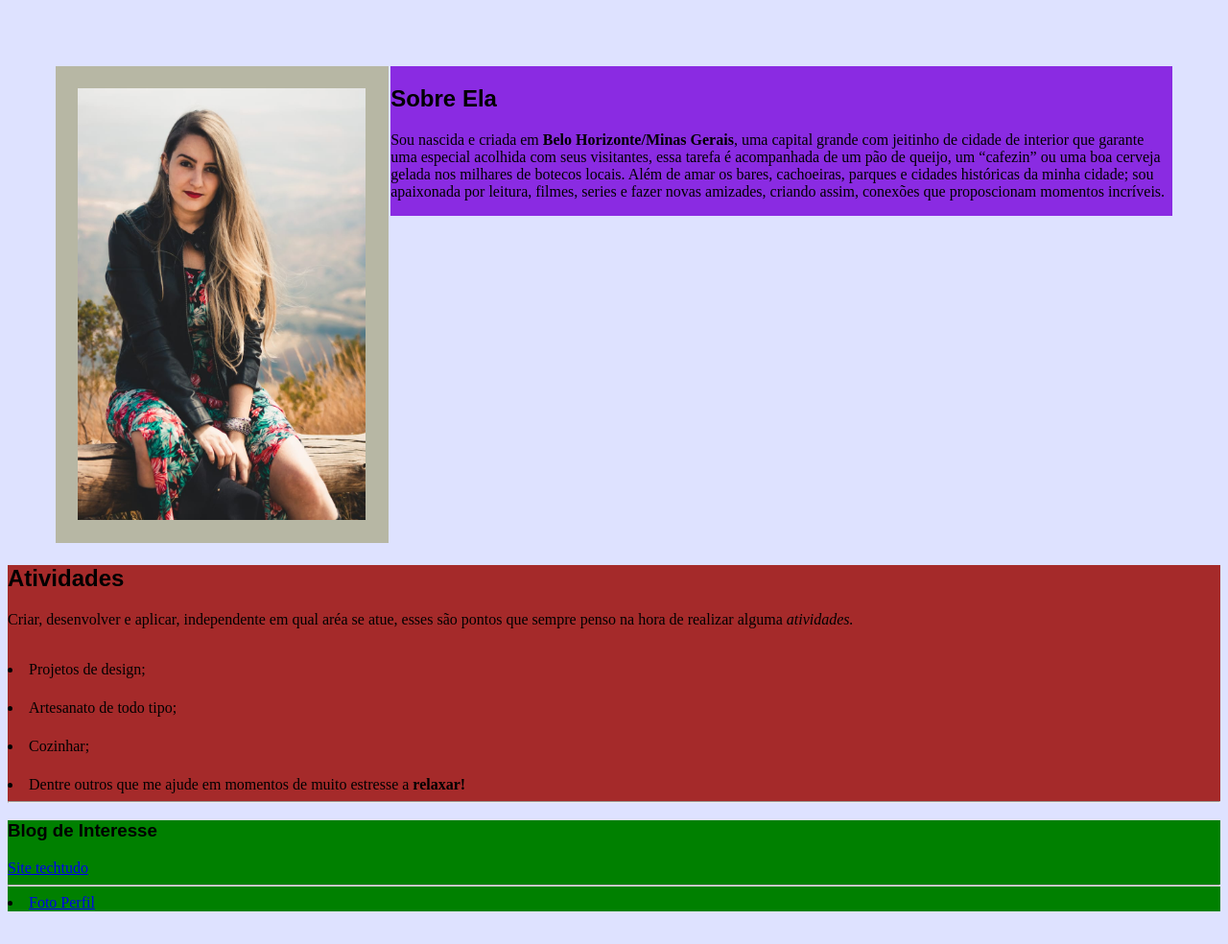
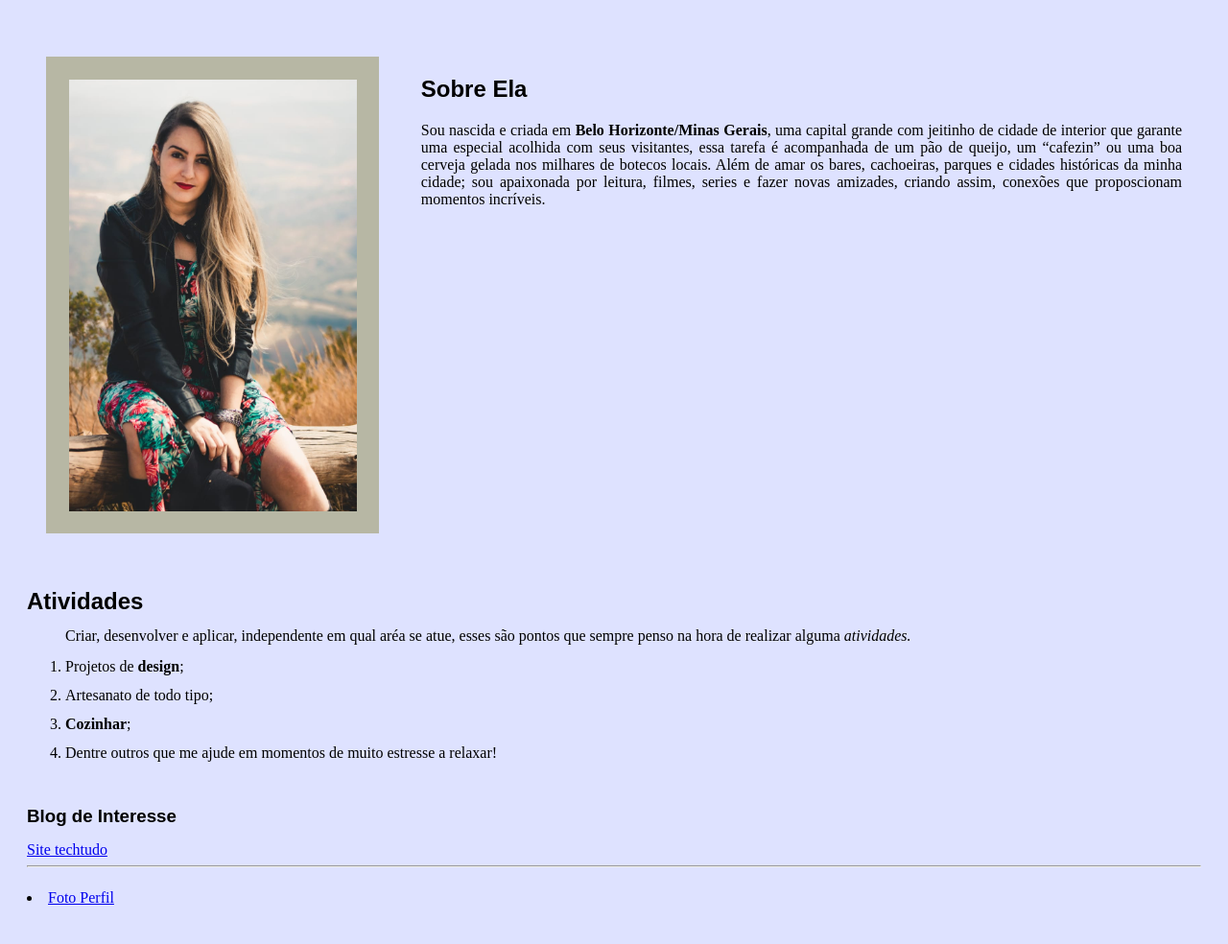
Before and after one commit to Gabriela-Guerra/Gabriela-Guerra.github.io, a plain HTML site: page index.html in a window 1280 px wide. Shown: the part 61-1045 px from the top of the page at 96% size. Before the commit the page ends 1019 px from the top, so only its background shows below. Drawn offline with Linux system fonts and the light colour scheme.

Commit message:
adiciona estilo CSS na parte tres do exercicio

```diff
--- a/index.html
+++ b/index.html
@@ -27,21 +27,19 @@
     <div class="tituloatividades_texto">
      <h2>Atividades</h2>
 
-     </ul>
-      <p><en>Criar, desenvolver e aplicar</en>, independente em qual aréa se atue, esses são pontos que sempre penso na hora de realizar alguma <i>atividades.</i></p> <br>
-      <li class="tamanho1elemento">Projetos de design;</li>
+     <ol>
+      <p><en>Criar, desenvolver e aplicar</en>, independente em qual aréa se atue, esses são pontos que sempre penso na hora de realizar alguma <i>atividades.</i></p>
+      <li class="tamanho1elemento">Projetos de <strong>design</strong>;</li>
       <li class="tamanho2elemento">Artesanato de todo tipo;</li>
-      <li class="tamanho3elemento">Cozinhar;</li>
-      <li>Dentre outros que me ajude em momentos de muito estresse a <strong>relaxar!</strong></li>
-      <hr>
-      </ul>
+      <li class="tamanho3elemento"><strong>Cozinhar</strong>;</li>
+      <li class="tamanho4elemento">Dentre outros que me ajude em momentos de muito estresse a relaxar!</li><br>
+      </ol>
     </div>
 
     <div class="tituloblog_texto">
     <h3>Blog de Interesse</h3>
     <a href="https://www.techtudo.com.br" target="_blank">Site techtudo</a>
-    <hr>
-
+    <br><hr><br>
     <li> <a href="#./PortfolioWeb/Foto_Gabriela.jpeg"> Foto Perfil</a></li>
     </div>
 
--- a/style.css
+++ b/style.css
@@ -9,27 +9,32 @@
 }
 
 .fotoperfil_texto {
-  padding: 50px;
+  padding: 40px;
   min-height: 450px;
 }
 
 .stronger {
   font-weight: 600;
+}
 
+.textosobreEla {
+  text-align: justify;
 }
 
 .sobreEla_tituloetexto {
-  background-color: blueviolet;
-  width: 70%;
+  width: 67%;
   float: right;
+  margin: auto;
   }
 
 .tituloatividades_texto {
-  background-color: brown;
+  line-height: 100%;
+  margin: 70px 20px 40px;
 }
 
 .tituloblog_texto {
-  background-color: green;
+  line-height: 100%;
+  margin: 40px 20px 40px;
 }
 
 h2, h3 {
@@ -42,15 +47,20 @@ body {
 
 .tamanho1elemento {
    width: 150px;
-   height: 40px;
+   height: 30px;
 }
 
 .tamanho2elemento {
-   width: 180px;
-   height: 40px;
+   width: 190px;
+   height: 30px;
 }
 
 .tamanho3elemento {
    width: 200px;
-   height: 40px;
+   height: 30px;
 }
+
+.tamanho4elemento {
+  width: 500px;
+  height: 10px;
+}
```
